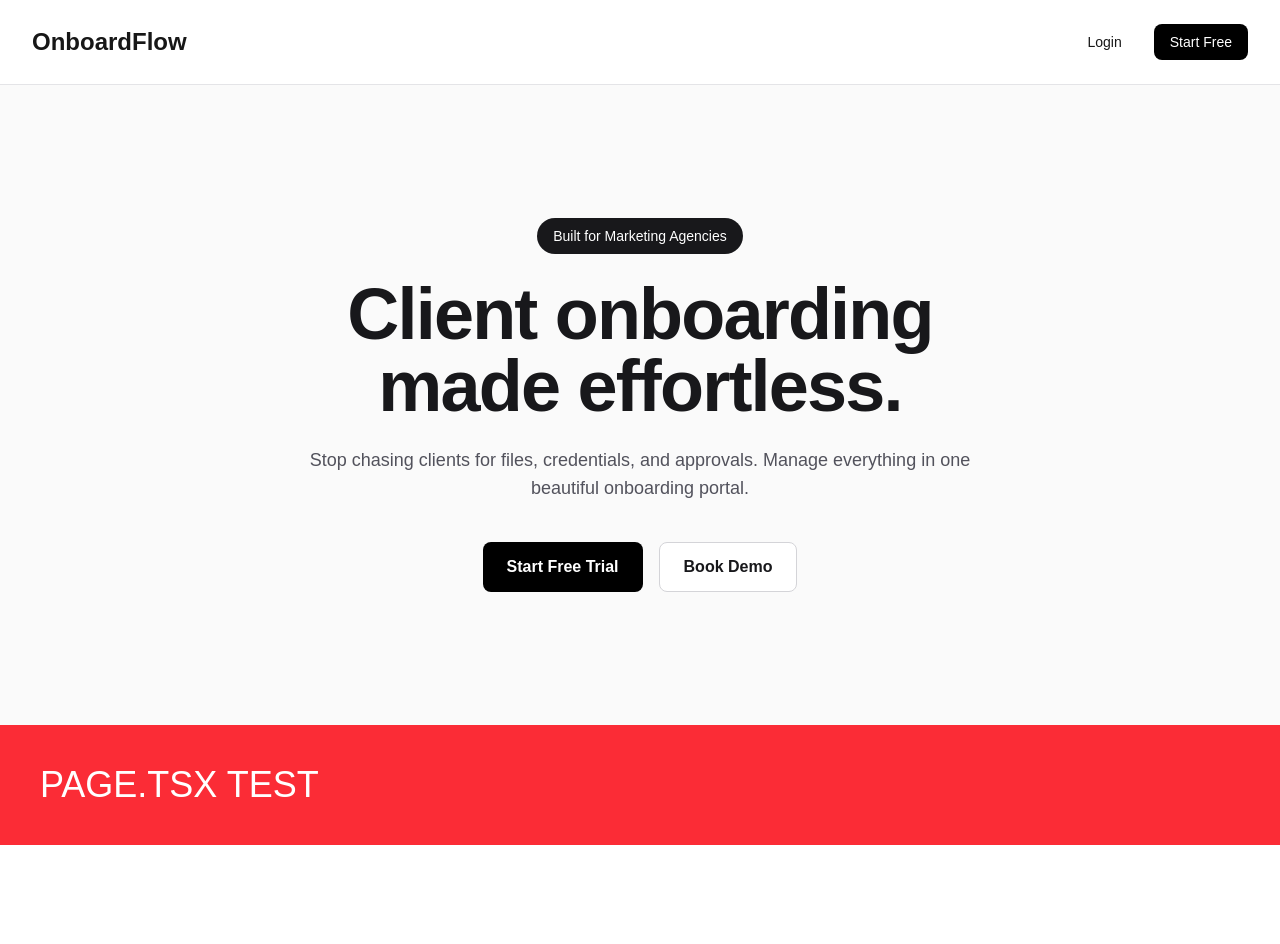
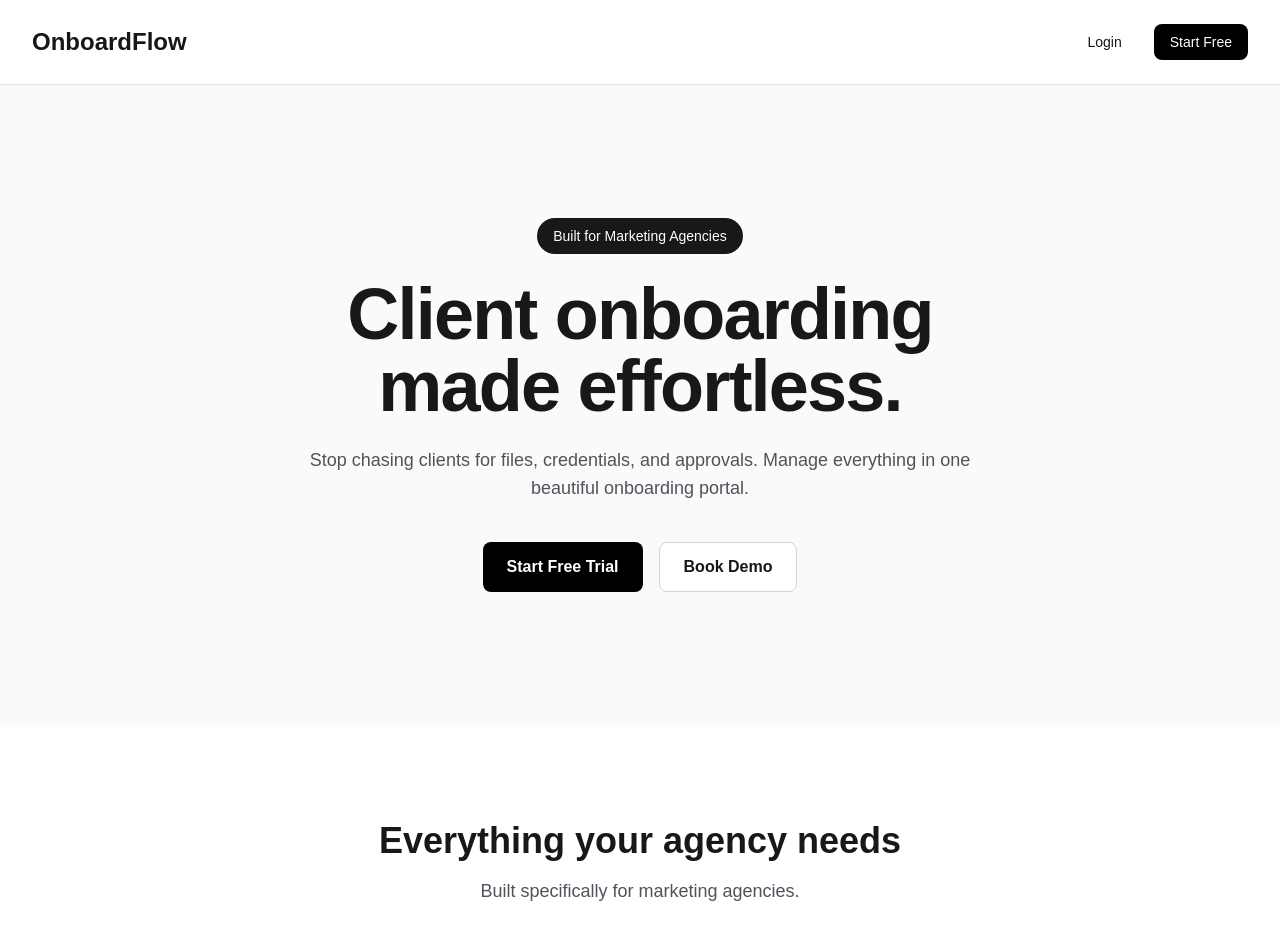
Before and after one commit to meharbhamrah/onboardflow, a Next.js app: page / in a window 1280 px wide. Shown: the top 944 px of the page. Built offline with nearby package versions, Linux system fonts and the light colour scheme.

Commit message:
Complete landing page MVP

```diff
--- a/app/page.tsx
+++ b/app/page.tsx
@@ -8,9 +8,6 @@ export default function Home() {
     <>
       <Navbar />
       <Hero />
-        <div className="bg-red-500 p-10 text-white text-4xl">
-            PAGE.TSX TEST
-        </div>
       <Features />
       <Footer />
     </>
```
